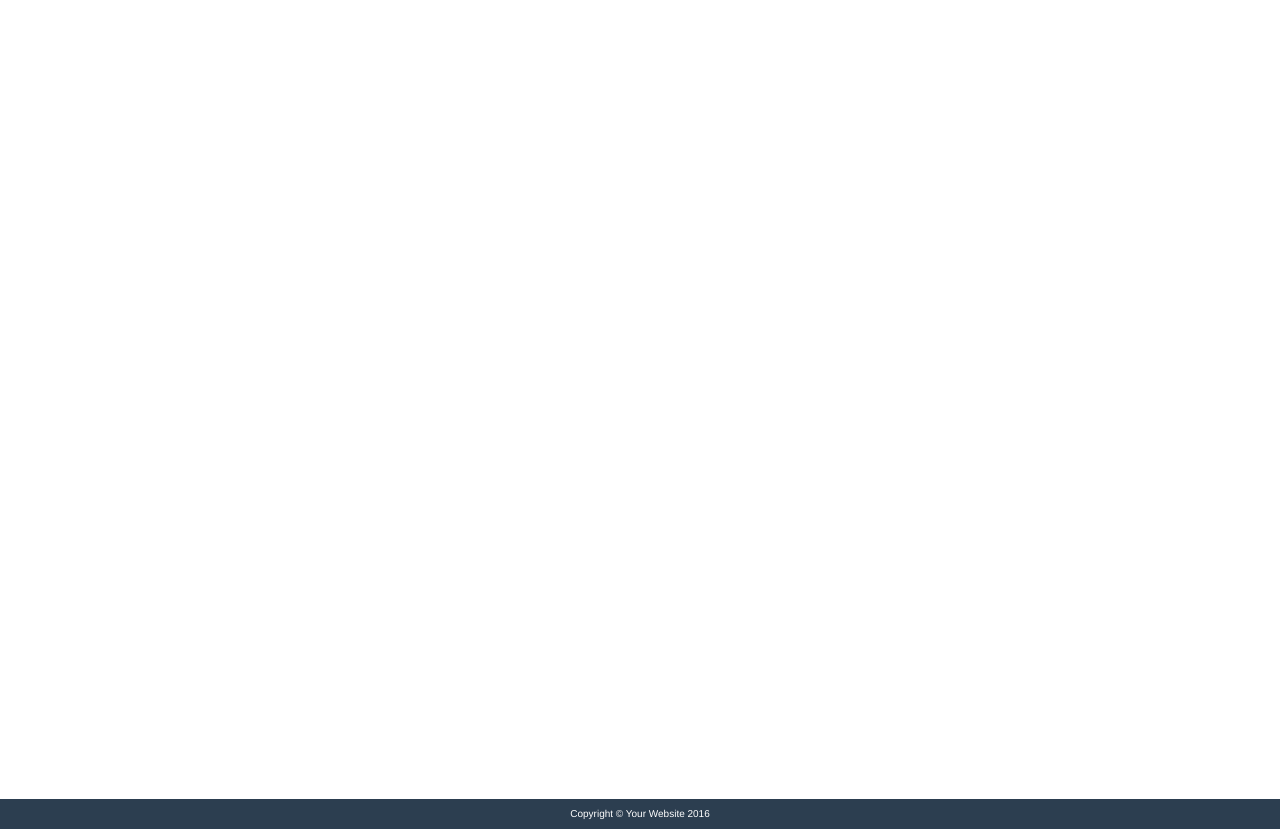
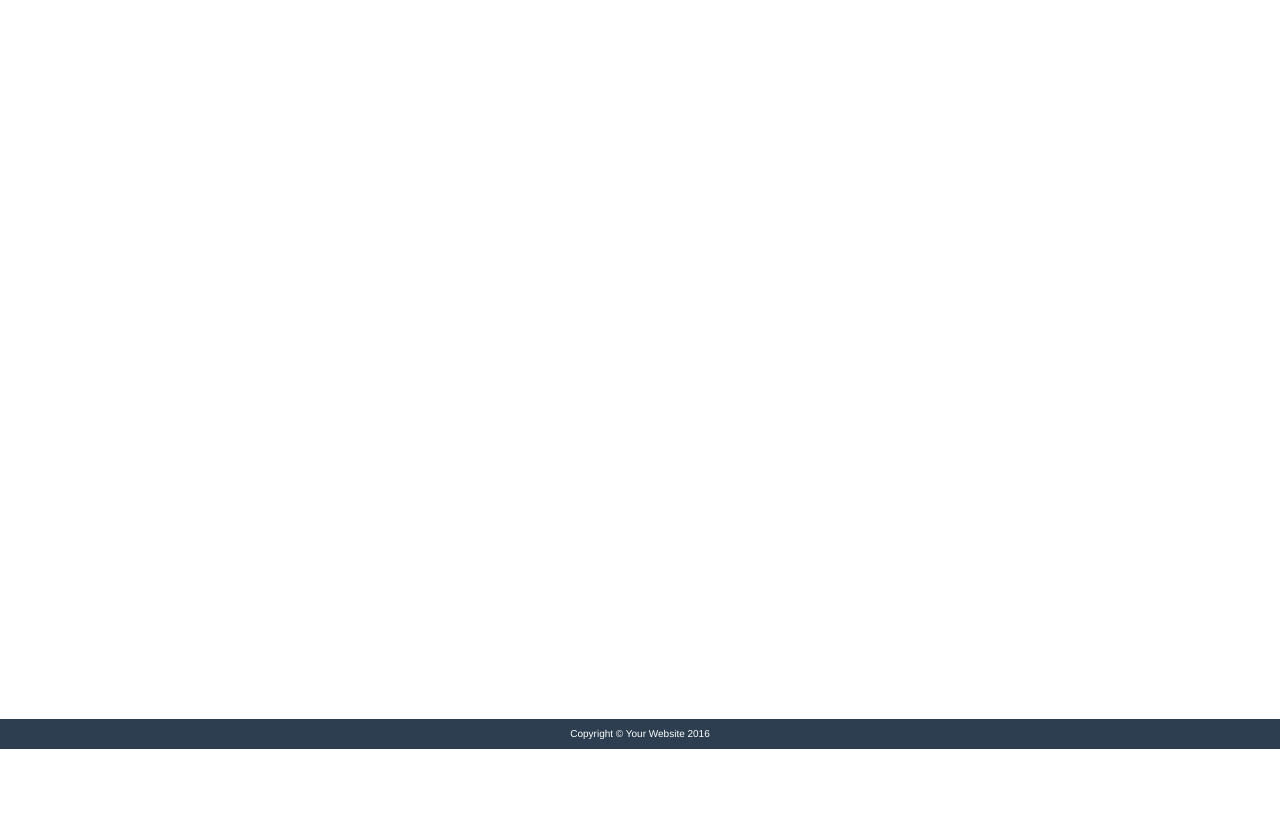
Before and after one commit to rajalokan/dj_template, a Django app: page / in a window 1280 px wide. Shown: the part 51-880 px from the top of the page. After the commit the page ends 800 px from the top, so only its background shows below. Run offline with Django 3.2, Linux system fonts and the light colour scheme; some libraries are stand-ins or nearby versions.

Commit message:
some style changes

```diff
--- a/static/css/style.css
+++ b/static/css/style.css
@@ -5,7 +5,7 @@ body {
 }
 
 main {
-    height: 100vh;
+    height: 90vh;
     padding: 15px 0;
 }
 
@@ -13,7 +13,7 @@ main {
     background: #2C3E50;
 }
 
-.footer-custom {
+footer .navbar-custom {
     background: #2C3E50;
     color: #fff;
     display: flex;
--- a/templates/footer.html
+++ b/templates/footer.html
@@ -1,8 +1,10 @@
 <!-- Footer -->
-<footer class="footer-custom">
-    <div class="text-center container">
-        <div class="row">
-            <div class="col-lg-12">Copyright © Your Website 2016</div>
+<footer>
+    <nav class="navbar navbar-fixed-bottom navbar-custom text-center">
+        <div class="container">
+            <div class="row">
+                <div class="col-lg-12">Copyright © Your Website 2016</div>
+            </div>
         </div>
-    </div>
+    </nav>
 </footer>
```
